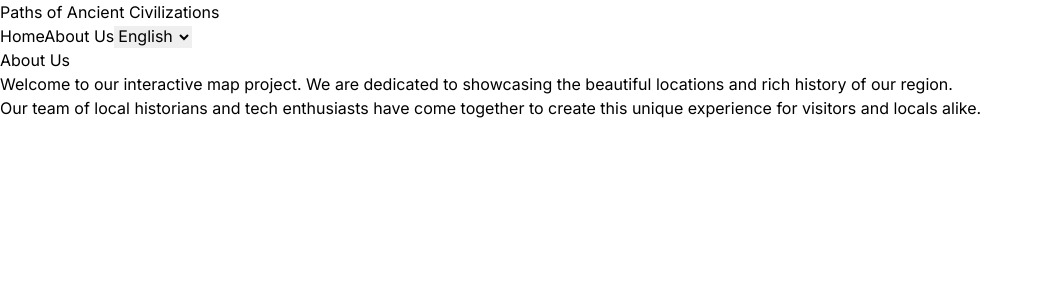
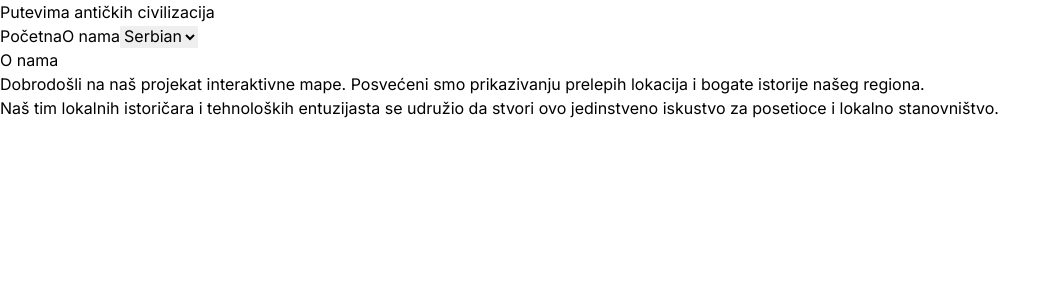
Before and after one commit to tiagoknoch/tvrdjava-solta, a Next.js app in the folder solta/: page /about in a window 1280 px wide. Shown: the top 300 px of the page, without its empty margins (0-1057 px from the left). Built offline with nearby package versions, Linux system fonts and the light colour scheme.

Commit message:
made serbian default language

```diff
--- a/solta/src/app/LanguageContext.tsx
+++ b/solta/src/app/LanguageContext.tsx
@@ -12,7 +12,7 @@ interface LanguageContextType {
 const LanguageContext = createContext<LanguageContextType | undefined>(undefined);
 
 export const LanguageProvider: React.FC<{ children: ReactNode }> = ({ children }) => {
-  const [language, setLanguage] = useState<Language>('en');
+  const [language, setLanguage] = useState<Language>('sr');
 
   return (
     <LanguageContext.Provider value={{ language, setLanguage }}>
--- a/solta/src/app/about/page.tsx
+++ b/solta/src/app/about/page.tsx
@@ -8,17 +8,17 @@ export default function AboutPage() {
   return (
     <div className="container mx-auto px-4 py-8 pt-20">
       <h1 className="text-3xl font-bold mb-4">
-        {language === 'en' ? 'About Us' : 'O nama'}
+        {language === 'sr' ? 'O nama' : 'About Us'}
       </h1>
       <p className="mb-4">
-        {language === 'en'
-          ? 'Welcome to our interactive map project. We are dedicated to showcasing the beautiful locations and rich history of our region.'
-          : 'Dobrodošli na naš projekat interaktivne mape. Posvećeni smo prikazivanju prelepih lokacija i bogate istorije našeg regiona.'}
+        {language === 'sr'
+          ? 'Dobrodošli na naš projekat interaktivne mape. Posvećeni smo prikazivanju prelepih lokacija i bogate istorije našeg regiona.'
+          : 'Welcome to our interactive map project. We are dedicated to showcasing the beautiful locations and rich history of our region.'}
       </p>
       <p>
-        {language === 'en'
-          ? 'Our team of local historians and tech enthusiasts have come together to create this unique experience for visitors and locals alike.'
-          : 'Naš tim lokalnih istoričara i tehnoloških entuzijasta se udružio da stvori ovo jedinstveno iskustvo za posetioce i lokalno stanovništvo.'}
+        {language === 'sr'
+          ? 'Naš tim lokalnih istoričara i tehnoloških entuzijasta se udružio da stvori ovo jedinstveno iskustvo za posetioce i lokalno stanovništvo.'
+          : 'Our team of local historians and tech enthusiasts have come together to create this unique experience for visitors and locals alike.'}
       </p>
     </div>
   )
--- a/solta/src/app/components/Header.tsx
+++ b/solta/src/app/components/Header.tsx
@@ -23,8 +23,8 @@ export default function Header() {
           onChange={(e) => setLanguage(e.target.value as 'en' | 'sr')}
           className="p-2 border rounded"
         >
+          <option value="sr">Serbian</option>
           <option value="en">English</option>
-          <option value="sr">Serbian</option>
         </select>
       </nav>
     </header>
--- a/solta/src/app/components/VideoPopup.tsx
+++ b/solta/src/app/components/VideoPopup.tsx
@@ -1,9 +1,11 @@
 'use client'
 
 import { useState, useEffect } from 'react'
+import { useLanguage } from '../LanguageContext'
 
 export default function VideoPopup() {
   const [isOpen, setIsOpen] = useState(true)
+  const { language } = useLanguage()
 
   useEffect(() => {
     const timer = setTimeout(() => {
@@ -18,7 +20,6 @@ export default function VideoPopup() {
   return (
     <div className="fixed inset-0 bg-black bg-opacity-50 z-50 flex items-center justify-center">
       <div className="bg-white p-4 rounded-lg shadow-lg">
-        {/* Add muted and playsInline attributes to enable autoplay on most browsers and devices */}
         <video
           src="/video/intro_video.mp4"
           controls
@@ -33,7 +34,7 @@ export default function VideoPopup() {
           onClick={() => setIsOpen(false)}
           className="mt-4 px-4 py-2 bg-blue-500 text-white rounded hover:bg-blue-600 transition-colors"
         >
-          Close
+          {language === 'sr' ? 'Zatvori' : 'Close'}
         </button>
       </div>
     </div>
```
